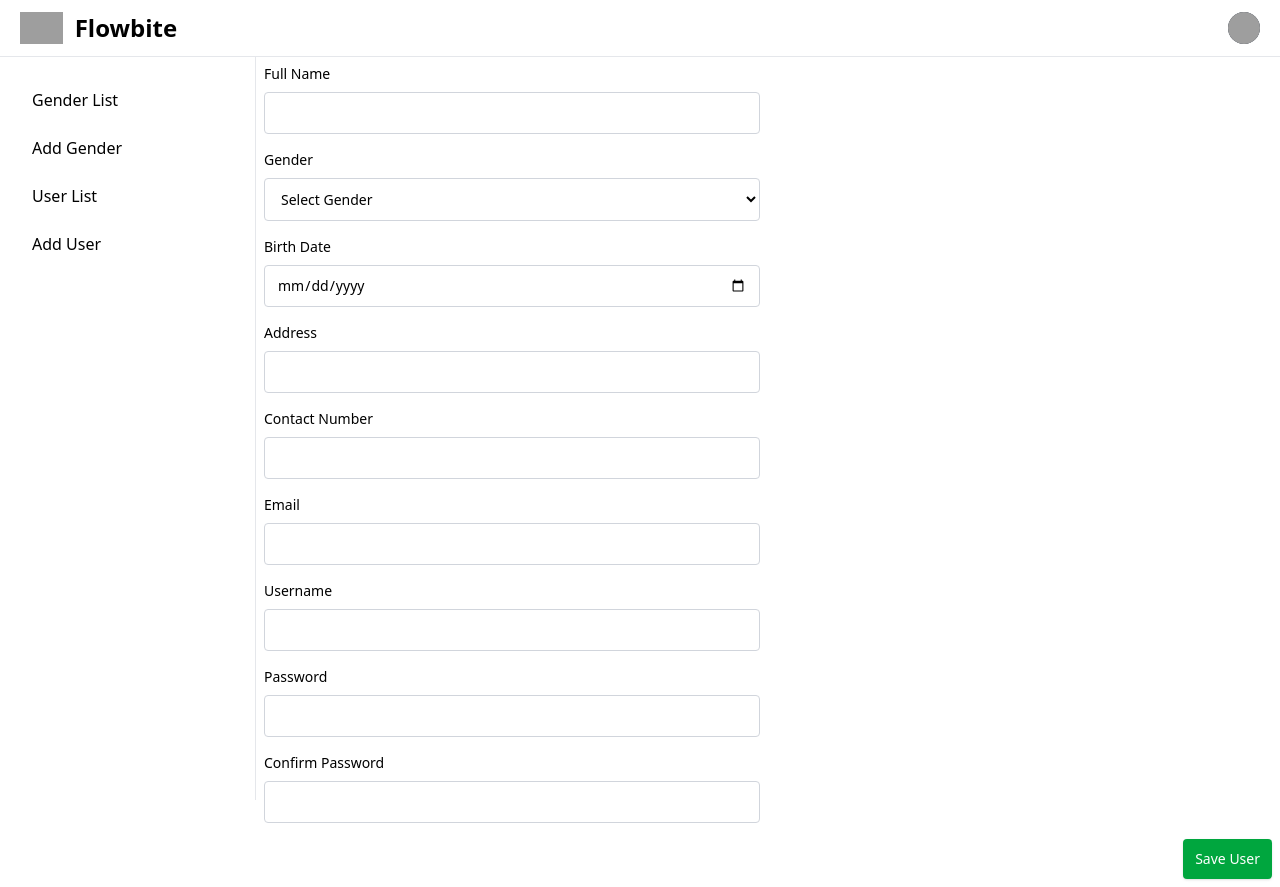
After one commit to StephRiego/groupsixsite, a Django app: page /user/add in a window 1280 px wide. The commit adds this page. Run offline with Django 4.2, Linux system fonts and the light colour scheme; data that the repository does not hold is empty; grey boxes are pictures that could not be loaded.

Commit message:
second commit

```diff
--- a/crud/static/css/output.css
+++ b/crud/static/css/output.css
@@ -229,11 +229,20 @@
   .z-60 {
     z-index: 60;
   }
+  .col-span-1 {
+    grid-column: span 1 / span 1;
+  }
+  .col-span-2 {
+    grid-column: span 2 / span 2;
+  }
   .-mx-1 {
     margin-inline: calc(var(--spacing) * -1);
   }
   .-mx-1\.5 {
     margin-inline: calc(var(--spacing) * -1.5);
+  }
+  .mx-4 {
+    margin-inline: calc(var(--spacing) * 4);
   }
   .mx-auto {
     margin-inline: auto;
@@ -282,6 +291,9 @@
   }
   .flex {
     display: flex;
+  }
+  .grid {
+    display: grid;
   }
   .hidden {
     display: none;
@@ -353,6 +365,12 @@
   .list-none {
     list-style-type: none;
   }
+  .grid-cols-1 {
+    grid-template-columns: repeat(1, minmax(0, 1fr));
+  }
+  .grid-cols-2 {
+    grid-template-columns: repeat(2, minmax(0, 1fr));
+  }
   .items-center {
     align-items: center;
   }
@@ -367,6 +385,9 @@
   }
   .justify-start {
     justify-content: flex-start;
+  }
+  .gap-4 {
+    gap: calc(var(--spacing) * 4);
   }
   .space-y-2 {
     :where(& > :not(:last-child)) {
@@ -553,6 +574,10 @@
   .underline {
     text-decoration-line: underline;
   }
+  .shadow {
+    --tw-shadow: 0 1px 3px 0 var(--tw-shadow-color, rgb(0 0 0 / 0.1)), 0 1px 2px -1px var(--tw-shadow-color, rgb(0 0 0 / 0.1));
+    box-shadow: var(--tw-inset-shadow), var(--tw-inset-ring-shadow), var(--tw-ring-offset-shadow), var(--tw-ring-shadow), var(--tw-shadow);
+  }
   .shadow-sm {
     --tw-shadow: 0 1px 3px 0 var(--tw-shadow-color, rgb(0 0 0 / 0.1)), 0 1px 2px -1px var(--tw-shadow-color, rgb(0 0 0 / 0.1));
     box-shadow: var(--tw-inset-shadow), var(--tw-inset-ring-shadow), var(--tw-ring-offset-shadow), var(--tw-ring-shadow), var(--tw-shadow);
@@ -602,6 +627,12 @@
       }
     }
   }
+  .focus\:border {
+    &:focus {
+      border-style: var(--tw-border-style);
+      border-width: 1px;
+    }
+  }
   .focus\:border-blue-600 {
     &:focus {
       border-color: var(--color-blue-600);
@@ -634,6 +665,12 @@
       --tw-ring-color: var(--color-gray-300);
     }
   }
+  .focus\:outline {
+    &:focus {
+      outline-style: var(--tw-outline-style);
+      outline-width: 1px;
+    }
+  }
   .focus\:outline-none {
     &:focus {
       --tw-outline-style: none;
@@ -662,6 +699,11 @@
       line-height: var(--tw-leading, var(--text-2xl--line-height));
     }
   }
+  .md\:col-span-1 {
+    @media (width >= 48rem) {
+      grid-column: span 1 / span 1;
+    }
+  }
   .md\:me-24 {
     @media (width >= 48rem) {
       margin-inline-end: calc(var(--spacing) * 24);
@@ -672,9 +714,19 @@
       margin-top: calc(var(--spacing) * 14);
     }
   }
+  .md\:grid {
+    @media (width >= 48rem) {
+      display: grid;
+    }
+  }
   .md\:w-1\/3 {
     @media (width >= 48rem) {
       width: calc(1/3 * 100%);
+    }
+  }
+  .md\:grid-cols-2 {
+    @media (width >= 48rem) {
+      grid-template-columns: repeat(2, minmax(0, 1fr));
     }
   }
   .lg\:px-5 {
--- a/crud/templates/gender/AddGender.html
+++ b/crud/templates/gender/AddGender.html
@@ -4,7 +4,7 @@
 
 {% block 'content' %}
   {% include "include/Sidebar.html" %}
-
+  {% include "include/toastmessage.html" %}
   <div class="p-2 sm:ml-64 mt-16 md:mt-14">
     <form action="/gender/add" method="post">
       {% csrf_token %}
--- a/crud/templates/gender/DeleteGender.html
+++ b/crud/templates/gender/DeleteGender.html
@@ -4,6 +4,7 @@
 
 {% block 'content' %}
 {% include "include/Sidebar.html" %}
+
 <div class="p-2 sm:ml-64 mt-16 md:mt-14" >
   <form action="/gender/delete/{{ gender.gender_id }}" method="post">
     {% csrf_token %}
--- a/crud/templates/include/Sidebar.html
+++ b/crud/templates/include/Sidebar.html
@@ -67,12 +67,12 @@
               </a>
            </li>
            <li>
-              <a href="#" class="flex items-center p-2 text-black rounded-lg hover:bg-gray-100 group">
+              <a href="/user/list" class="flex items-center p-2 text-black rounded-lg hover:bg-gray-100 group">
                 <span class= "ms-3">User List</span>
               </a>
            </li>
            <li>
-              <a href="#" class="flex items-center p-2 text-black rounded-lg hover:bg-gray-100 group">
+              <a href="/user/add" class="flex items-center p-2 text-black rounded-lg hover:bg-gray-100 group">
                 <span class= "ms-3">Add User</span>
               </a>
 
--- /dev/null
+++ b/crud/templates/user/AddUser.html
@@ -0,0 +1,77 @@
+{% extends "layout/base.html" %}
+
+{% block 'title' %} Add User {% endblock 'title' %}
+
+{% block 'content' %}
+
+{% include "include/sidebar.html" %}
+{% include "include/toastmessage.html" %}
+<div class="p-2 sm:ml-64 mt-16 md:mt-14">
+  <form action="/user/add"  method="post">
+     {% csrf_token %}
+      <div class="mx-auto">
+         <div class=" grid grid-cols-1 md:grid-cols-2 gap-4">
+             <div  class="col-span-2 md:col-span-1">
+                    <div class="mb-4">
+                        <label for="full_name" class="block text-sm font-medium mb-2 ">Full Name </label>
+                        <input type="text" class=" bg-white mb-2 px-3 py-2.5 border border-gray-300 text-black block text-sm rounded-sm w-full
+                        focus:outline-none focus:ring-blue-600 focus:border-blue-600" name="full_name" id="full_name"/>
+                     </div>
+                     <div class="mb-4">
+                        <label for="full_name" class="block text-sm font-medium mb-2 ">Gender </label>
+                        <select name="gender" id="gender" class=" bg-white mb-2 px-3 py-2.5 border border-gray-300 text-black block text-sm rounded-sm
+                       w-full focus:outline-none focus:ring-blue-600 focus:border-blue-600">
+                          <option value="">Select Gender</option>
+                          {% for gender in genders %}
+                          <option value="{{gender.gender_id}}">{{gender.gender}}</option>
+                          {% endfor %}
+                       </select>
+                    </div>
+                    <div class="mb-4" >
+                        <label for="full_name" class="block text-sm font-medium mb-2 ">Birth Date </label>
+                        <input type="date" class=" bg-white mb-2 px-3 py-2.5 border border-gray-300 text-black block text-sm rounded-sm w-full
+                        focus:outline-none focus:ring-blue-600 focus:border-blue-600" name="birth_date" id="birth_date"/>
+                    </div>
+                    <div class="mb-4" >
+                        <label for="address" class="block text-sm font-medium mb-2 "> Address </label>
+                        <input type="text" class=" bg-white mb-2 px-3 py-2.5 border border-gray-300 text-black block text-sm rounded-sm w-full
+                        focus:outline-none focus:ring-blue-600 focus:border-blue-600" name="address" id="address"/>
+                    </div>
+                    <div class="mb-4" >
+                        <label for="contact_number" class="block text-sm font-medium mb-2 ">Contact Number </label>
+                        <input type="text" class=" bg-white mb-2 px-3 py-2.5 border border-gray-300 text-black block text-sm rounded-sm w-full
+                        focus:outline-none focus:ring-blue-600 focus:border-blue-600" name="contact_number" id="contact_number"/>
+                    </div>
+                 <div class="col-span-2 md:col-span-1">
+                   <div class="mb-4" >
+                        <label for="email" class="block text-sm font-medium mb-2 ">Email </label>
+                        <input type="email" class=" bg-white mb-2 px-3 py-2.5 border border-gray-300 text-black block text-sm rounded-sm w-full
+                        focus:outline-none focus:ring-blue-600 focus:border-blue-600" name="email" id="email"/>
+                  </div>
+                    </div>
+                    <div class="mb-4" >
+                        <label for="username" class="block text-sm font-medium mb-2 ">Username </label>
+                        <input type="text" class=" bg-white mb-2 px-3 py-2.5 border border-gray-300 text-black block text-sm rounded-sm w-full
+                        focus:outline-none focus:ring-blue-600 focus:border-blue-600" name="username" id="username"/>
+                    </div>
+                    <div class="mb-4" >
+                        <label for="password" class="block text-sm font-medium mb-2 ">Password </label>
+                        <input type="password" class=" bg-white mb-2 px-3 py-2.5 border border-gray-300 text-black block text-sm rounded-sm w-full
+                        focus:outline-none focus:ring-blue-600 focus:border-blue-600" name="password" id="password"/>
+                    </div>
+                    <div class="mb-4" >
+                        <label for="confirm_password" class="block text-sm font-medium mb-2 "> Confirm Password </label>
+                        <input type="password" class=" bg-white mb-2 px-3 py-2.5 border border-gray-300 text-black block text-sm rounded-sm w-full
+                        focus:outline-none focus:ring-blue-600 focus:border-blue-600" name="confirm_password" id="confirm_password"/>
+                    </div>
+                </div>
+            </div>
+        </div>
+       <div class="flex justify-end">
+        <button type="submit" class="bg-green-600 hover:bg-green-700 text-sm font-medium text-white px-3 py-2.5 rounded-sm
+        shadow-sm cursor-pointer"> Save User</button>
+       </div>
+   </form>
+</div>
+
+{% endblock 'content' %}
--- a/crud/urls.py
+++ b/crud/urls.py
@@ -4,5 +4,7 @@ urlpatterns= {
    path('gender/list', views.gender_list),
    path('gender/add', views.add_gender),
    path('gender/edit/<int:genderId>', views.edit_gender),
-   path('gender/delete/<int:genderId>', views.delete_gender)
+   path('gender/delete/<int:genderId>', views.delete_gender),
+   path('user/list', views.user_list),
+   path('user/add', views.add_user)
 }
--- a/crud/views.py
+++ b/crud/views.py
@@ -1,7 +1,8 @@
 from django.shortcuts import render, redirect
 from django.http import HttpResponse
 from django.contrib import messages
-from .models import Genders
+from .models import Genders, Users
+from django.contrib.auth.hashers import make_password
 
 # View to list all genders
 def gender_list(request):
@@ -80,3 +81,55 @@ def delete_gender(request, genderId):
       return render(request, 'gender/DeleteGender.html', data)
     except Exception as e:
         return HttpResponse(f'Error occurred during delete gender: {e}')
+
+def user_list(request):
+    try:
+        userObj = Users.objects.select_related('gender')
+        data = {
+            'users': userObj
+        }
+
+        return render(request, 'user/UsersList.html', data)
+    except Exception as e:
+        return HttpResponse(f'Error occurred during load users: {e}')
+
+
+def add_user(request):
+    try:
+        if request.method == 'POST':
+            fullName = request.POST.get('full_name')
+            gender = request.POST.get('gender')
+            birth_date = request.POST.get('birth_date')
+            address = request.POST.get('address')
+            contactNumber = request.POST.get('contact_number')
+            email = request.POST.get('email')
+            username = request.POST.get('username')
+            password = request.POST.get('password')
+            confirmPassword = request.POST.get('confirm_password')
+
+            #if password != confirmPassword:
+
+            Users.objects.create(
+                full_name=fullName,
+                gender=Genders.objects.get(pk=gender),
+                birth_date=birth_date,
+                address=address,
+                contact_number=contactNumber,
+                email=email,
+                username=username,
+                password=make_password(password)
+            ).save()
+
+            messages.success(request, 'User added successfully!')
+            return redirect('/user/add')
+
+        else:
+            genderObj = Genders.objects.all()
+
+            data = {
+                'genders': genderObj
+            }
+
+            return render(request, 'user/AddUser.html', data)
+    except Exception as e:
+        return HttpResponse(f'Error occurred during add user: {e}')
```
Also changed, not shown: crud/templates/user/UsersList.html (added, +51 -0 lines).
